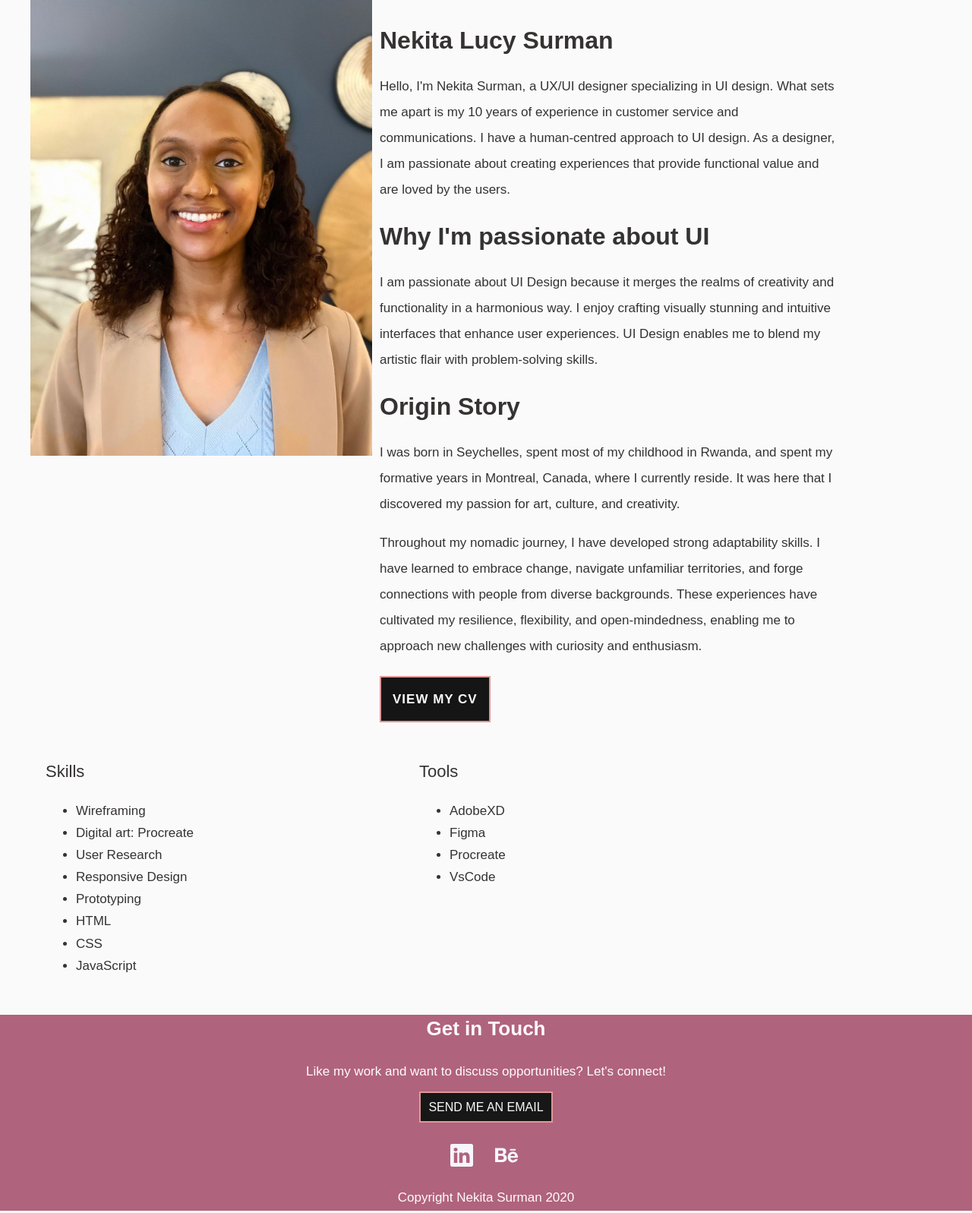
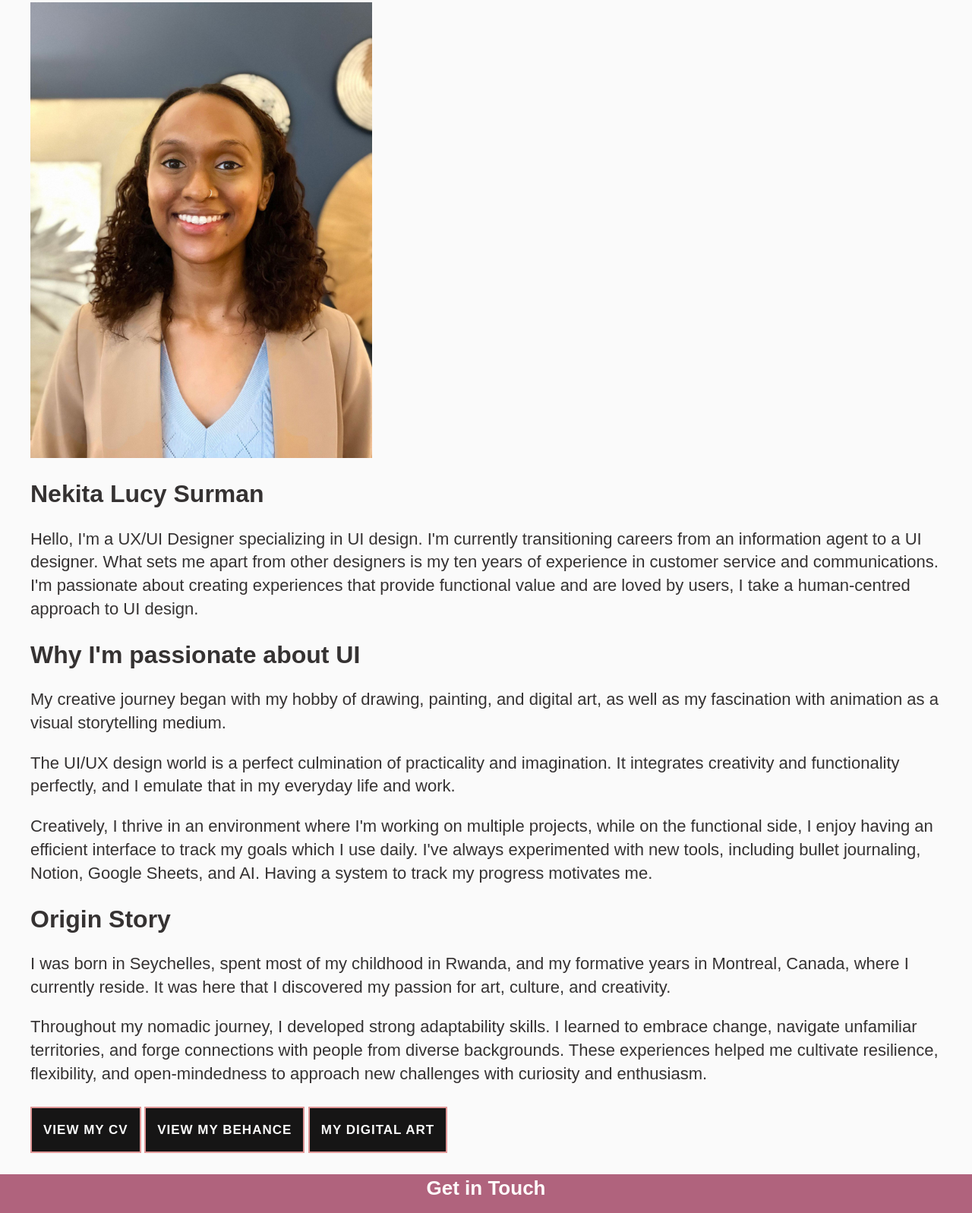
Before and after one commit to NekitaLucy/nekitaUIDesigner.github.io, a plain HTML site: page about.html in a window 1280 px wide. Shown: the part 281-1878 px from the top of the page at 76% size. Drawn offline with nearby package versions, Linux system fonts and the light colour scheme.

Commit message:
Add files via upload

```diff
--- a/about.html
+++ b/about.html
@@ -52,90 +52,108 @@
     </header>
 
     <main>
-      <div id="about">
+      <!-- <div id="about"> -->
       <div class="container">
         <div class="row">
-            <h1>About</h1>
+          <div class="center-text">
+            <style>
+              .center-text {
+                text-align: center;
+              }
+            </style>
+            <h1>About Me</h1>
+          </div>
+
+          <div class="row">
+            <div class="image-container">
               <picture>
                 <source
-                srcset="img/profile_pic/dprofilepic.jpg"
+                  srcset="img/profile_pic/mprofilepic.jpg"
                   media="(max-width:767px)"
                 />
                 <img
-                src="img/profile_pic/mprofilepic.jpg"
+                  src="img/profile_pic/dprofilepic.jpg"
                   class="profilepic"
                   alt="Profile Picture"
                 />
               </picture>
-            <div class="column col-md-6 col-lg-7">
-              <h1>Nekita Lucy Surman</h1>
-              <p>
-                Hello, I'm Nekita Surman, a UX/UI designer specializing in UI
-                design. What sets me apart is my 10 years of experience in
-                customer service and communications. I have a human-centred
-                approach to UI design. As a designer, I am passionate about
-                creating experiences that provide functional value and are loved
-                by the users.
-              </p>
-
-              <h1>Why I'm passionate about UI</h1>
-              <p>
-                I am passionate about UI Design because it merges the realms of
-                creativity and functionality in a harmonious way. I enjoy
-                crafting visually stunning and intuitive interfaces that enhance
-                user experiences. UI Design enables me to blend my artistic
-                flair with problem-solving skills.
-              </p>
-
-              <h1>Origin Story</h1>
-              <p>
-                I was born in Seychelles, spent most of my childhood in Rwanda,
-                and spent my formative years in Montreal, Canada, where I
-                currently reside. It was here that I discovered my passion for
-                art, culture, and creativity.
-              </p>
-
-              <p>
-                Throughout my nomadic journey, I have developed strong
-                adaptability skills. I have learned to embrace change, navigate
-                unfamiliar territories, and forge connections with people from
-                diverse backgrounds. These experiences have cultivated my
-                resilience, flexibility, and open-mindedness, enabling me to
-                approach new challenges with curiosity and enthusiasm.
-              </p>
-
-              <a href="files/cv.pdf" target="_blank" class="button">
-                View my CV</a
-              >
             </div>
           </div>
 
-          <div class="container">
-            <div class="row">
-              <div>
-                <div class="column col-md-6">
-                  <h3>Skills</h3>
-                  <ul>
-                    <li>Wireframing</li>
-                    <li>Digital art: Procreate</li>
-                    <li>User Research</li>
-                    <li>Responsive Design</li>
-                    <li>Prototyping</li>
-                    <li>HTML</li>
-                    <li>CSS</li>
-                    <li>JavaScript</li>
-                  </ul>
-                </div>
-              </div>
-              <div class="col-md-6">
-                <h3>Tools</h3>
-                <ul>
-                  <li>AdobeXD</li>
-                  <li>Figma</li>
-                  <li>Procreate</li>
-                  <li>VsCode</li>
-                </ul>
-              </div>
+          <h1>Nekita Lucy Surman</h1>
+          <h3>
+            Hello, I'm a UX/UI Designer specializing in UI design. I'm currently
+            transitioning careers from an information agent to a UI designer.
+            What sets me apart from other designers is my ten years of
+            experience in customer service and communications. I'm passionate
+            about creating experiences that provide functional value and are
+            loved by users, I take a human-centred approach to UI design.
+          </h3>
+
+          <h1>Why I'm passionate about UI</h1>
+          <h3>
+            My creative journey began with my hobby of drawing, painting, and
+            digital art, as well as my fascination with animation as a visual
+            storytelling medium.
+          </h3>
+          <h3>
+            The UI/UX design world is a perfect culmination of practicality and
+            imagination. It integrates creativity and functionality perfectly,
+            and I emulate that in my everyday life and work.
+          </h3>
+
+          <h3>
+            Creatively, I thrive in an environment where I'm working on multiple
+            projects, while on the functional side, I enjoy having an efficient
+            interface to track my goals which I use daily. I've always
+            experimented with new tools, including bullet journaling, Notion,
+            Google Sheets, and AI. Having a system to track my progress
+            motivates me.
+          </h3>
+
+          <!-- <p>
+              I want to bring the fun, playful, flowing nature of animation to
+              my designs to enrich them for the user and make them genuinely
+              enjoyable.
+            </p> -->
+          <h1>Origin Story</h1>
+          <h3>
+            I was born in Seychelles, spent most of my childhood in Rwanda, and
+            my formative years in Montreal, Canada, where I currently reside. It
+            was here that I discovered my passion for art, culture, and
+            creativity.
+          </h3>
+
+          <h3>
+            Throughout my nomadic journey, I developed strong adaptability
+            skills. I learned to embrace change, navigate unfamiliar
+            territories, and forge connections with people from diverse
+            backgrounds. These experiences helped me cultivate resilience,
+            flexibility, and open-mindedness to approach new challenges with
+            curiosity and enthusiasm.
+          </h3>
+
+          <div class="image-container">
+            <div class="button-container">
+              <a href="files/cv.pdf" target="_blank" class="button">
+                View My CV</a
+              >
+              <a
+                href="https://www.behance.net/nekilucy"
+                target="_blank"
+                class="button"
+              >
+                <!-- behance-->
+                View My Behance
+              </a>
+              <a
+                href="https://folio.procreate.com/nekita"
+                target="_blank"
+                class="button"
+              >
+                <!-- behance-->
+                My Digital art
+              </a>
             </div>
           </div>
         </div>
@@ -149,7 +167,7 @@
           Like my work and want to discuss opportunities? Let's connect!
         </p>
         <div>
-          <a href="mailto:nekitalucy2015@gmail.com" class="button-contact"
+          <a href="mailto:nekitasdesk@gmail.com" class="button-contact"
             >Send me an email</a
           >
           <div>
```
Also changed, not shown: bargain.html (+1 -1 lines), financeboost.html (+1 -1 lines), index.html (+49 -48 lines), powerup.html (+1 -1 lines), skinremedy.html (+1 -1 lines). Lines whose indentation alone changed are shown as unchanged.
